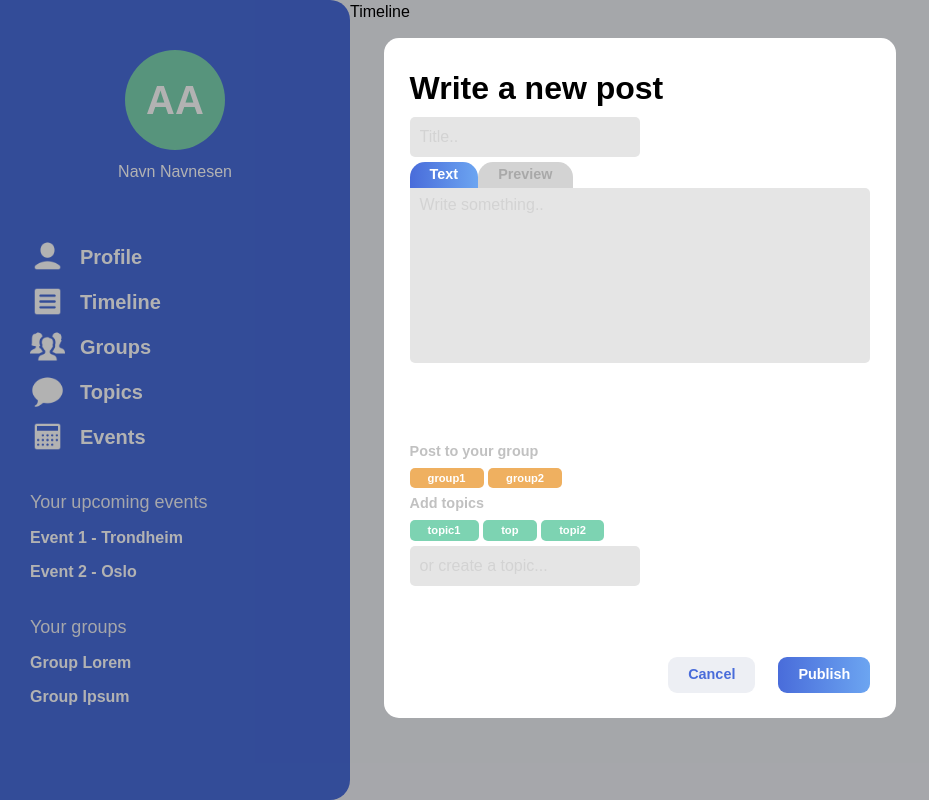
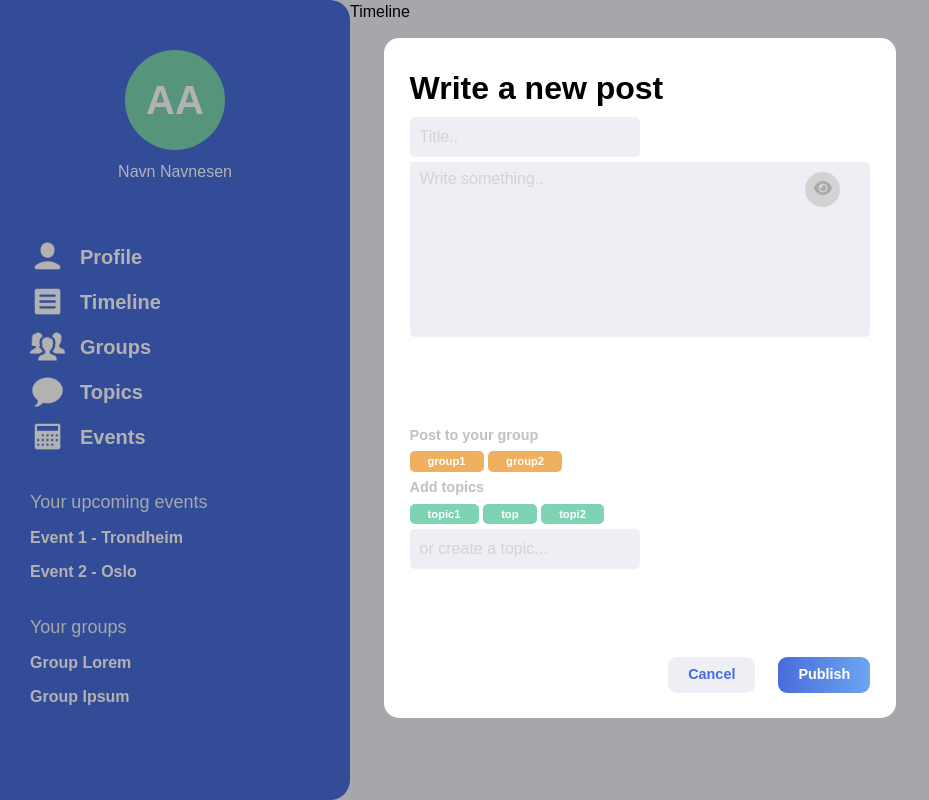
Before and after one commit to noroff-alumni-assignment-group/alumni-network, a React (Create React App) app in the folder noroff-alumni-frontend/: page / in a window 1280 px wide. Shown: the whole page, without its empty margins (0-929 px from the left). Built offline with nearby package versions, Linux system fonts and the light colour scheme.

Commit message:
added fontawesome and markdown toggle

```diff
--- a/noroff-alumni-frontend/package.json
+++ b/noroff-alumni-frontend/package.json
@@ -3,6 +3,10 @@
   "version": "0.1.0",
   "private": true,
   "dependencies": {
+    "@fortawesome/fontawesome-svg-core": "^6.3.0",
+    "@fortawesome/free-regular-svg-icons": "^6.3.0",
+    "@fortawesome/free-solid-svg-icons": "^6.3.0",
+    "@fortawesome/react-fontawesome": "^0.2.0",
     "@testing-library/jest-dom": "^5.16.5",
     "@testing-library/react": "^13.4.0",
     "@testing-library/user-event": "^13.5.0",
--- a/noroff-alumni-frontend/src/components/post-form/PostForm.tsx
+++ b/noroff-alumni-frontend/src/components/post-form/PostForm.tsx
@@ -1,6 +1,8 @@
-import React, {useEffect, useState} from "react";
+import React, { useEffect, useState } from "react";
 import "./post-form.css";
 import snarkdown from "snarkdown";
+import { FontAwesomeIcon } from "@fortawesome/react-fontawesome";
+import { faEye } from "@fortawesome/free-solid-svg-icons";
 
 type PostFormTypes = {
     editing: boolean
@@ -13,8 +15,8 @@ function PostForm (props: PostFormTypes) {
 
     let [title, setTitle] = useState("");
     let [text, setText] = useState("");
-    let [group, setGroup] = useState(undefined);
-    let [topic, setTopic] = useState(undefined);
+    let [selectedGroup, setSelectedGroup] = useState(-1);
+    let [selectedTopic, setSelectedTopic] = useState(-1);
 
     let [previewing, setPreviewing] = useState(false);
 
@@ -46,13 +48,15 @@ function PostForm (props: PostFormTypes) {
             <div className="post-content">
                 <h1>{props.editing ? "Edit post" : "Write a new post"}</h1>
                 <input type="text" className="input" placeholder="Title.." onChange={(e => setTitle(e.target.value))}/>
-                <div>
-                    <div className="tab-row">
+                <div className="text-content-container">
+                    {/*<div className="tab-row">
                         <button type="button" className={"tab-button " + (previewing ? "tab-button-inactive" : "tab-button-active")}
                             onClick={() => setPreviewing(false)}>Text</button>
                         <button type="button" className={"tab-button " + (previewing ? "tab-button-active" : "tab-button-inactive")}
                             onClick={() => setPreviewing(true)}>Preview</button>
-                    </div>
+                    </div>*/}
+                    <button type="button" className={"round-toggle " + (previewing ? "button-active" : "button-inactive")}
+                            onClick={() => setPreviewing(!previewing)}><FontAwesomeIcon icon={faEye}/></button>
                     {!previewing
                         ?
                         <textarea className="input text-content" placeholder="Write something.." onChange={(e => setText(e.target.value))} value={text}/>
@@ -65,13 +69,17 @@ function PostForm (props: PostFormTypes) {
                 <p className="subsubtitle">Post to your group</p>
                 <div className="button-row">
                     {groups.map((group, index) => {
-                        return <button type="button" className="entity-tag group-tag" key={index}>{group}</button>
+                        return <button type="button" className={"entity-tag " +
+                            (selectedGroup === index ? "group-tag-active" : "group-tag-inactive")} key={index}
+                               onClick={() => setSelectedGroup(index)}>{group}</button>
                     })}
                 </div>
                 <p className="subsubtitle">Add topics</p>
                 <div className="button-row">
                     {topics.map((topic, index) => {
-                        return <button type="button" className="entity-tag topic-tag" key={index}>{topic}</button>
+                        return <button type="button" className={"entity-tag " +
+                            (selectedTopic === index ? "topic-tag-active" : "topic-tag-inactive")} key={index}
+                                       onClick={() => setSelectedTopic(index)}>{topic}</button>
                     })}
                 </div>
                 <input type="text" className="input" placeholder="or create a topic..."/>
--- a/noroff-alumni-frontend/src/components/post-form/post-form.css
+++ b/noroff-alumni-frontend/src/components/post-form/post-form.css
@@ -1,6 +1,6 @@
 
 @media screen and (min-width: 1501px){
-    .post-form .text-content {
+    .post-form .text-content,.text-content-container {
         height: 275px;
     }
     .post-form .tab-button {
@@ -8,14 +8,14 @@
     }
     .entity-tag {
         padding: 4px 20px;
-        border-radius: 9px;
+        border-radius: 7px;
     }
     .post-form .post-content {
         gap: 15px;
     }
 }
 @media screen and (max-width: 1500px){
-    .post-form .text-content {
+    .post-form .text-content, .text-content-container {
         height: 175px;
     }
     .post-form .tab-button {
@@ -30,7 +30,7 @@
     }
 }
 @media screen and (max-width: 900px){
-    .post-form .text-content {
+    .post-form .text-content, .text-content-container {
         height: 250px;
     }
     .post-form .tab-button {
@@ -70,10 +70,13 @@
 
 .post-form .input {
     width: 50%;
-    background-color: #e5e5e5;
 }
 .post-form .input::placeholder {
     color: lightgray;
+}
+
+.post-form .text-content-container {
+    position: relative;
 }
 .post-form .text-content {
     width: 100% !important;
@@ -82,27 +85,25 @@
     padding: 5px 10px;
     overflow-y: scroll;
 }
-
-.post-form .tab-row {
-    display: flex;
-    justify-content: left;
+.post-form .round-toggle {
+    position: absolute;
+    top: 10px;
+    right: 30px;
+    border-radius: 100%;
+    width: 35px;
+    height: 35px;
+    border: none;
+    transition: .2s ease-in-out all;
 }
-.post-form .tab-button {
-    border-radius: 15px 15px 0 0;
-    border: none;
-    font-weight: 600;
-    font-size: .9rem;
-    transition: .1s ease-in-out;
-}
-.post-form .tab-button:hover {
+.post-form .round-toggle:hover {
     cursor: pointer;
     opacity: .8;
 }
-.post-form .tab-button-active {
+.post-form .button-active {
     background: linear-gradient(90deg, #496cda 0%, #6ca5f1 100%);
     color: white;
 }
-.post-form .tab-button-inactive {
+.post-form .button-inactive {
     color: darkgray;
     background-color: lightgray;
 }
@@ -119,15 +120,31 @@ APP.css
 
 .entity-tag {
     border-style: none;
-    color: white;
     font-weight: 600;
     font-size: .7rem;
+    transition: opacity .1s ease-in-out;
 }
-.group-tag {
+.entity-tag:hover {
+    cursor: pointer;
+    opacity: .8;
+}
+.group-tag-active {
+    color: var(--orange);
+    background-color: white;
+    border: solid 2px var(--orange);
+}
+.topic-tag-active {
+    color: var(--green);
+    background-color: white;
+    border: solid 2px var(--green);
+}
+.group-tag-inactive {
     background-color: var(--orange);
+    color: white;
 }
-.topic-tag {
+.topic-tag-inactive {
     background-color: var(--green);
+    color: white;
 }
 
 .scroll-vertical {
```
Also changed, not shown: 1 other file (tests, documents, lock files or other folders).
